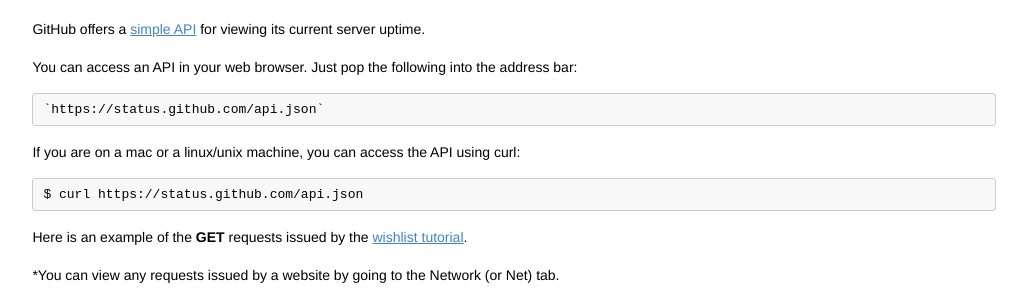
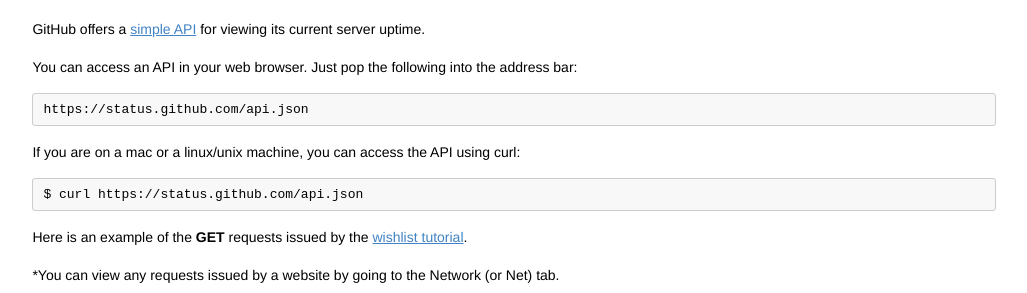
Before and after one commit to codebar/tutorials, a Jekyll site: the page built from js/lesson4/tutorial.md, in a window 1280 px wide and 900 px high. Shown: the part 377-670 px from the top of the window, without its empty margins (126-1153 px from the left). Built offline with Jekyll 4.4.1, drawn with Linux system fonts in a browser that asks for light colours; Markdown is read by kramdown in place of the engine named in the settings.

```diff
--- a/js/lesson4/tutorial.md
+++ b/js/lesson4/tutorial.md
@@ -15,7 +15,7 @@ GitHub offers a [simple API](https://status.github.com/api) for viewing its curr
 
 You can access an API in your web browser. Just pop the following into the address bar:
 
-    `https://status.github.com/api.json`
+    https://status.github.com/api.json
 
 If you are on a mac or a linux/unix machine, you can access the API using curl:
 
```
